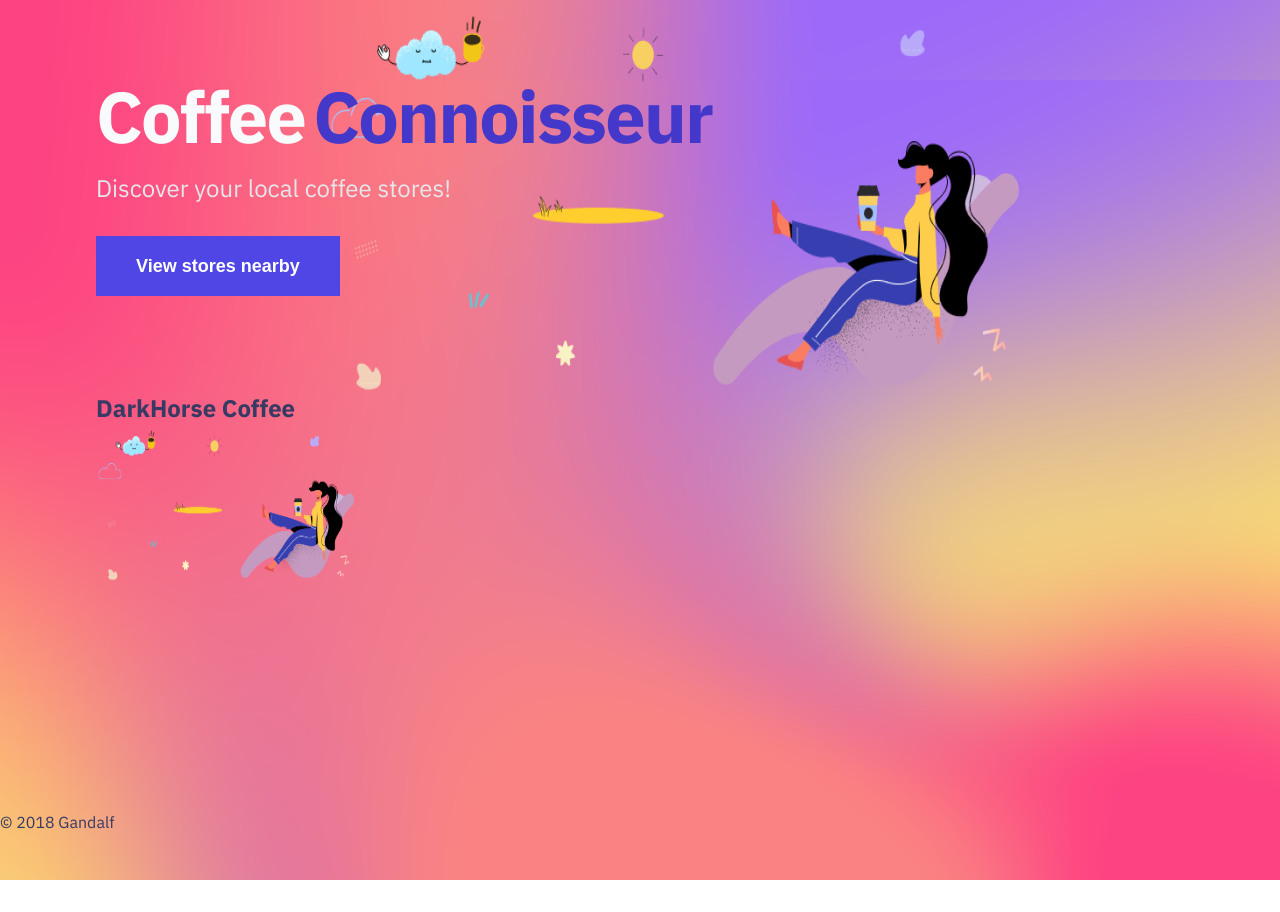
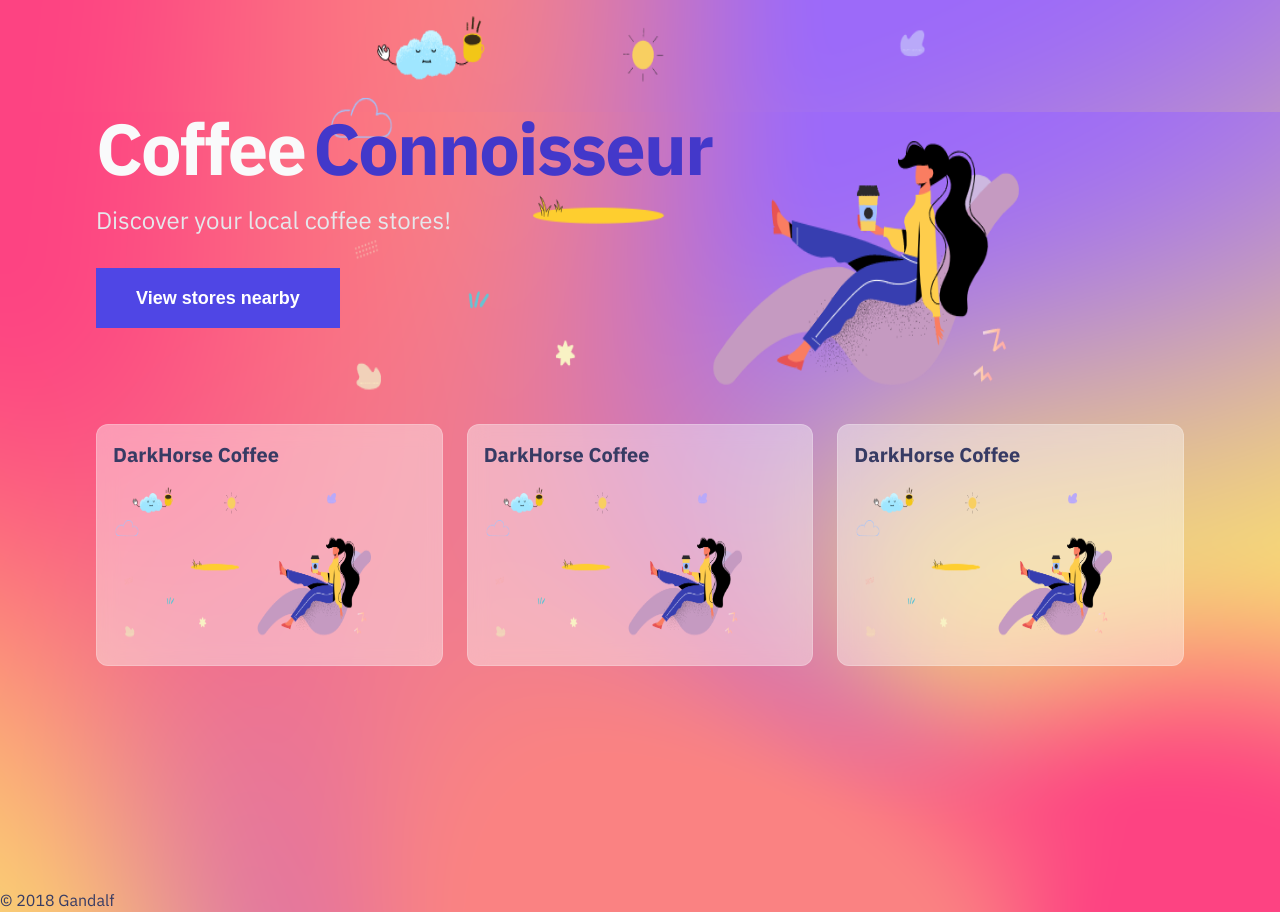
Before and after one commit to MadsAkselsen/discover-coffee-stores, a Next.js app: page / in a window 1280 px wide. Before the commit the page ends 880 px from the top, so only its background shows below. Built offline with nearby package versions, Linux system fonts and the light colour scheme.

Commit message:
json and card

```diff
--- a/components/card.js
+++ b/components/card.js
@@ -1,11 +1,28 @@
 import Link from "next/link";
 import Image from "next/image";
+import cls from "classnames";
+
+import styles from "./card.module.css";
 
 const Card = (props) => {
 	return (
 		<Link href={props.href}>
-			<h2>{props.name}</h2>
-			<Image alt="" src={props.imgUrl} width={260} height={160} />
+			<div className={styles.cardLink}>
+				<div className={cls("glass", styles.container)}>
+					<div className={styles.cardHeaderWrapper}>
+						<h2 className={styles.cardHeader}>{props.name}</h2>
+					</div>
+					<div className={styles.cardImageWrapper}>
+						<Image
+							className={styles.cardImage}
+							alt=""
+							src={props.imgUrl}
+							width={260}
+							height={160}
+						/>
+					</div>
+				</div>
+			</div>
 		</Link>
 	);
 };
--- /dev/null
+++ b/components/card.module.css
@@ -0,0 +1,86 @@
+.cardLink {
+    margin: auto;
+    --tw-shadow: 0 20px 25px -5px rgba(0, 0, 0, 0.1),
+        0 10px 10px -5px rgba(0, 0, 0, 0.04);
+    box-shadow: 0 0 transparent, 0 0 #0000, 0 0 transparent, 0 0 #0000,
+        0 0 transparent;
+
+    border-color: var(--text-white-100);
+    border-radius: 0.75rem
+        /* 12px */
+    ;
+}
+
+.container {
+    border-radius: 0.75rem
+        /* 12px */
+    ;
+    padding-top: 0.25rem
+        /* 4px */
+    ;
+    padding-bottom: 0.25rem
+        /* 4px */
+    ;
+    padding-bottom: 1.25rem
+        /* 20px */
+    ;
+    padding-left: 1rem
+        /* 16px */
+    ;
+    padding-right: 1rem
+        /* 16px */
+    ;
+
+    backdrop-filter: blur(10px);
+}
+
+.cardHeaderWrapper {
+    margin-top: 0.75rem
+        /* 12px */
+    ;
+    margin-bottom: 0.75rem
+        /* 12px */
+    ;
+}
+
+.cardHeader {
+    text-overflow: ellipsis;
+    white-space: nowrap;
+    font-size: 1.25rem
+        /* 20px */
+    ;
+    line-height: 1.75rem
+        /* 28px */
+    ;
+    font-weight: 800;
+    overflow: hidden;
+    width: 16rem
+        /* 256px */
+    ;
+}
+
+.cardImageWrapper {
+    color: var(--text-white-100);
+}
+
+.cardImage {
+    border-radius: 0.75rem
+        /* 12px */
+    ;
+}
+
+@media (min-width: 1024px) {
+    .cardHeader {
+        width: 16rem
+            /* 256px */
+        ;
+    }
+}
+
+@media (min-width: 768px) {
+    .cardHeader {
+        width: 16rem
+            /* 256px */
+        ;
+    }
+}
--- /dev/null
+++ b/data/coffee-stores.json
@@ -0,0 +1,26 @@
+[
+  {
+    "id": 0,
+    "name": "StrangeLove Coffee",
+    "imgUrl": "https://images.unsplash.com/photo-1504753793650-d4a2b783c15e?ixid=MnwxMjA3fDB8MHxwaG90by1wYWdlfHx8fGVufDB8fHx8&ixlib=rb-1.2.1&auto=format&fit=crop&w=2000&q=80",
+    "websiteUrl": "https://www.strangelovecoffee.ca/",
+    "address": "983 Queen St E, Toronto, ON M4M 1K2",
+    "neighbourhood": "at King and Spadina"
+  },
+  {
+    "id": 1,
+  "name": "Dark Horse Coffee",
+    "imgUrl": "https://images.unsplash.com/photo-1498804103079-a6351b050096?ixid=MnwxMjA3fDB8MHxwaG90by1wYWdlfHx8fGVufDB8fHx8&ixlib=rb-1.2.1&auto=format&fit=crop&w=2468&q=80",
+    "websiteUrl": "https://www.darkhorseespresso.com/",
+    "address": "401 Richmond St W",
+    "neighbourhood": "Richmond and Spadina"
+  },
+  {
+    "id": 300,
+    "name": "Route 300",
+    "imgUrl": "https://images.unsplash.com/photo-1498804103079-a6351b050096?ixid=MnwxMjA3fDB8MHxwaG90by1wYWdlfHx8fGVufDB8fHx8&ixlib=rb-1.2.1&auto=format&fit=crop&w=2468&q=80",
+    "websiteUrl": "https://www.darkhorseespresso.com/",
+    "address": "401 Richmond St W",
+    "neighbourhood": "Route 300 Neighbourhood"
+  }
+]
--- a/package.json
+++ b/package.json
@@ -10,6 +10,7 @@
   },
   "dependencies": {
     "@next/font": "13.1.6",
+    "classnames": "^2.3.2",
     "eslint": "8.34.0",
     "eslint-config-next": "13.1.6",
     "next": "13.1.6",
--- a/pages/index.js
+++ b/pages/index.js
@@ -3,12 +3,12 @@ import Image from "next/image";
 import styles from "../styles/Home.module.css";
 import Banner from "@/components/banner";
 import Card from "@/components/card";
+import coffeeStores from "../data/coffee-stores.json";
 
 export default function Home() {
 	const handleOnBannerBtnClick = () => {
 		console.log("hi banner button");
 	};
-	console.log("styles", styles);
 
 	return (
 		<div className={styles.container}>
@@ -33,11 +33,19 @@ export default function Home() {
 						height={400}
 					/>
 				</div>
-				<Card
-					name={"DarkHorse Coffee"}
-					imgUrl="/static/hero-image.png"
-					href="/coffee-store/darkhorse-coffee"
-				/>
+				<div className={styles.cardLayout}>
+					{coffeeStores.map((coffeeStore) => {
+						return (
+							<Card
+								className={styles.card}
+								key={coffeeStore.id}
+								name={"DarkHorse Coffee"}
+								imgUrl="/static/hero-image.png"
+								href="/coffee-store/darkhorse-coffee"
+							/>
+						);
+					})}
+				</div>
 			</main>
 		</div>
 	);
--- a/styles/Home.module.css
+++ b/styles/Home.module.css
@@ -1,7 +1,4 @@
-/** HOME.MODULE.CSS **/
-
 /** Mobile first development **/
-
 .container {
   margin-bottom: 14rem
     /* 224px */
@@ -31,6 +28,21 @@
   z-index: 1;
 }
 
+.cardLayout {
+  display: grid;
+  grid-template-columns: repeat(1, minmax(0, 1fr));
+  column-gap: 1.5rem
+    /* 24px */
+  ;
+  row-gap: 1.5rem
+    /* 24px */
+  ;
+}
+
+.card {
+  justify-content: center;
+}
+
 /** Breakpoints:
   sm: min-width: 640px;
   md: min-width: 768px;
@@ -38,7 +50,6 @@
   xl: min-width: 1280px;
   2xl: min-width: 1536px;
 **/
-
 @media (min-width: 640px) {
   .container {
     padding-left: 1rem
@@ -60,6 +71,10 @@
       /* 24px */
     ;
   }
+
+  .cardLayout {
+    grid-template-columns: repeat(2, minmax(0, 1fr));
+  }
 }
 
 @media (min-width: 768px) {
@@ -80,6 +95,10 @@
 
   .heroImage {
     right: 20%;
+  }
+
+  .cardLayout {
+    grid-template-columns: repeat(2, minmax(0, 1fr));
   }
 }
 
@@ -108,4 +127,20 @@
   .heroImage {
     right: 20%;
   }
+
+  .cardLayout {
+    grid-template-columns: repeat(3, minmax(0, 1fr));
   }
+}
+
+@media (min-width: 1280px) {
+  .main {
+    margin-top: 7rem
+      /* 112px */
+    ;
+  }
+
+  .cardLayout {
+    grid-template-columns: repeat(3, minmax(0, 1fr));
+  }
+}
--- a/styles/globals.css
+++ b/styles/globals.css
@@ -75,3 +75,16 @@ button:focus {
   --text-black: rgba(17, 24, 39, 1);
   --text-white-100: rgba(229, 231, 235, 1);
 }
+
+/* glass-morphism */
+.glass {
+  background: hsla(0, 0%, 100%, 0.4);
+  -webkit-backdrop-filter: blur(10px);
+  backdrop-filter: blur(10px);
+  border: 1px solid hsla(0, 0%, 100%, 0.2);
+}
+
+.glass:hover {
+  background: hsla(0, 0%, 100%, 0.7);
+  border: 1px solid #fff;
+}
```
Also changed, not shown: 1 other file (tests, documents, lock files or other folders). Lines whose indentation alone changed are shown as unchanged.
